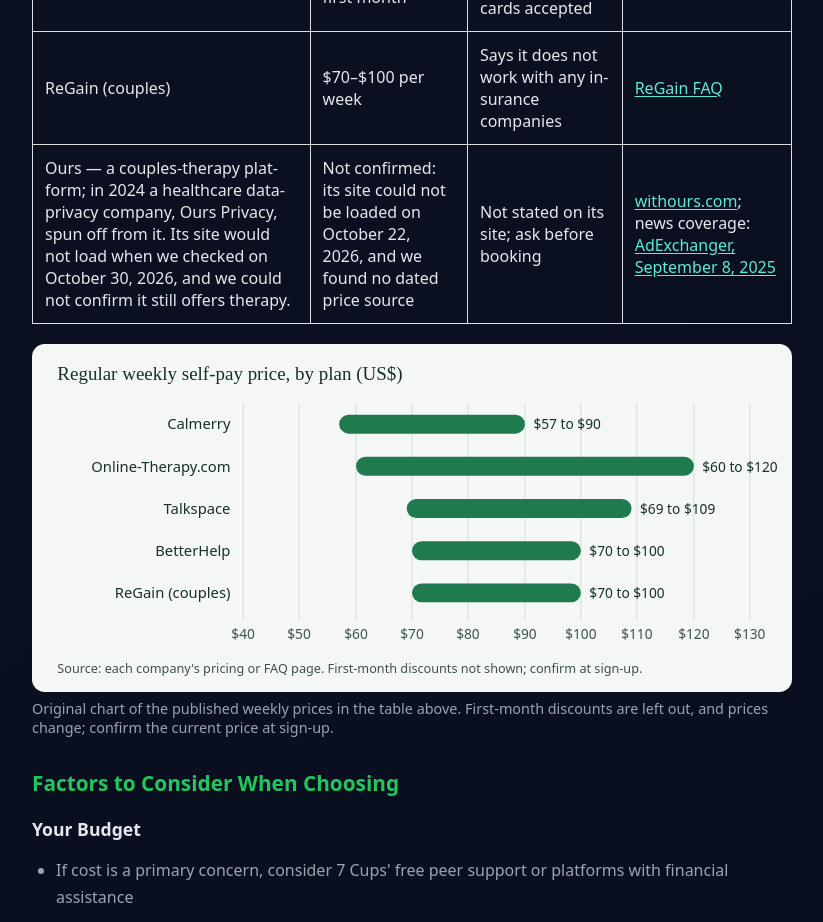
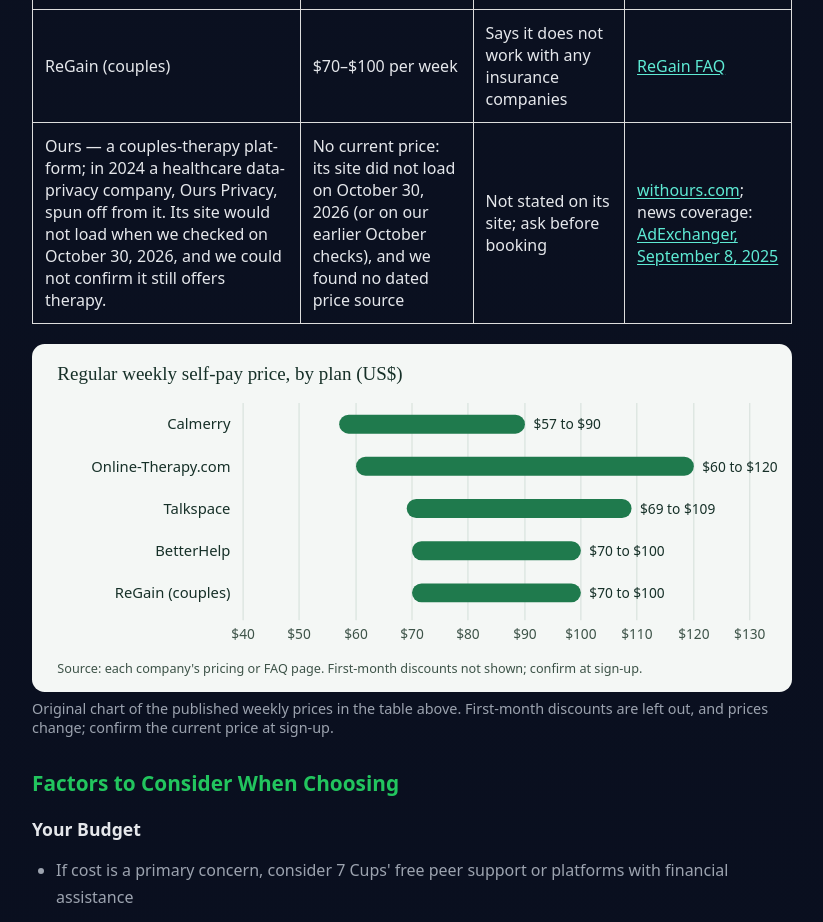
Before and after one commit to pmppar78-png/Telehealthnavigatorai, a website: page guide-best-online-therapy-platforms.html in a window 1280 px wide. Shown: the part 6417-7339 px from the top of the page, without its empty margins (228-1051 px from the left). Drawn offline with Linux system fonts and the light colour scheme.

Commit message:
G5 r16: Ours price cell reflects the Oct 30 check (#136)

```diff
--- a/guide-best-online-therapy-platforms.html
+++ b/guide-best-online-therapy-platforms.html
@@ -494,7 +494,7 @@
           </tr>
           <tr>
             <td style="padding: 12px; border: 1px solid #ddd;">Ours — a couples-therapy platform; in 2024 a healthcare data-privacy company, Ours Privacy, spun off from it. Its site would not load when we checked on October 30, 2026, and we could not confirm it still offers therapy.</td>
-            <td style="padding: 12px; border: 1px solid #ddd;">Not confirmed: its site could not be loaded on October 22, 2026, and we found no dated price source</td>
+            <td style="padding: 12px; border: 1px solid #ddd;">No current price: its site did not load on October 30, 2026 (or on our earlier October checks), and we found no dated price source</td>
             <td style="padding: 12px; border: 1px solid #ddd;">Not stated on its site; ask before booking</td>
             <td style="padding: 12px; border: 1px solid #ddd;"><a href="https://www.withours.com/" target="_blank" rel="noopener noreferrer">withours.com</a>; news coverage: <a href="https://www.adexchanger.com/data-privacy-roundup/how-a-couples-therapy-startup-grew-into-a-cdp-for-health-care-marketers/" target="_blank" rel="noopener noreferrer">AdExchanger, September 8, 2025</a></td>
           </tr>
```
